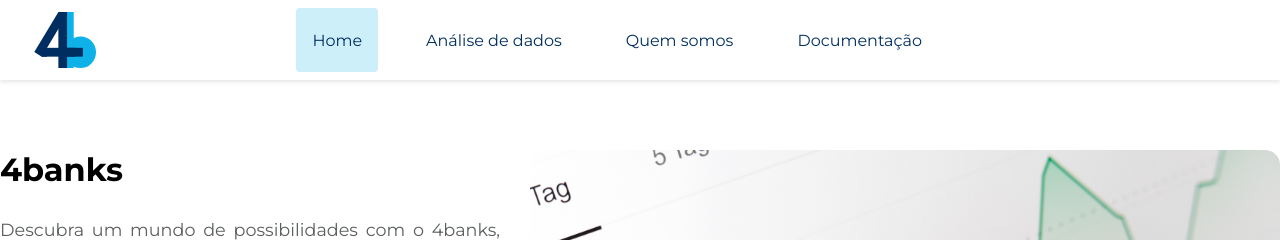
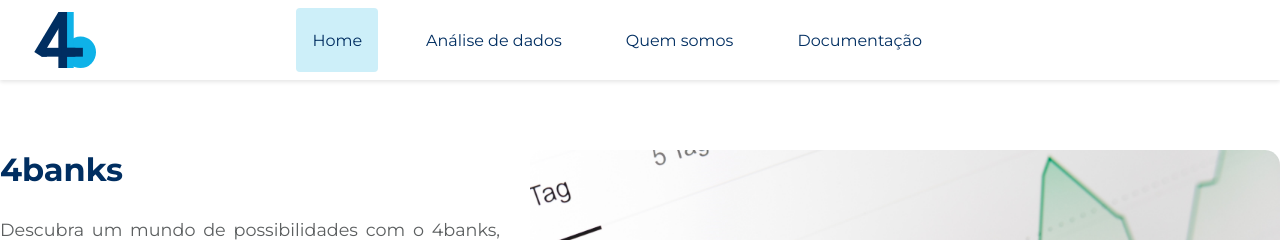
Before and after one commit to 4Banks/frontend, a React (Create React App) app: page / in a window 1280 px wide. Shown: the top 240 px of the page. Built offline with nearby package versions, Linux system fonts and the light colour scheme; the HTML template or start-up script is replaced by a standard one.

Commit message:
refactor(Home): Atualiza cor dos títulos.

```diff
--- a/src/styles/global.css
+++ b/src/styles/global.css
@@ -13,3 +13,7 @@
     --quaternaryColor: #cdeff9;
     --textColor: #5c5f60;
 }
+
+h1 {
+    color: var(--secondaryColor);
+}
```
